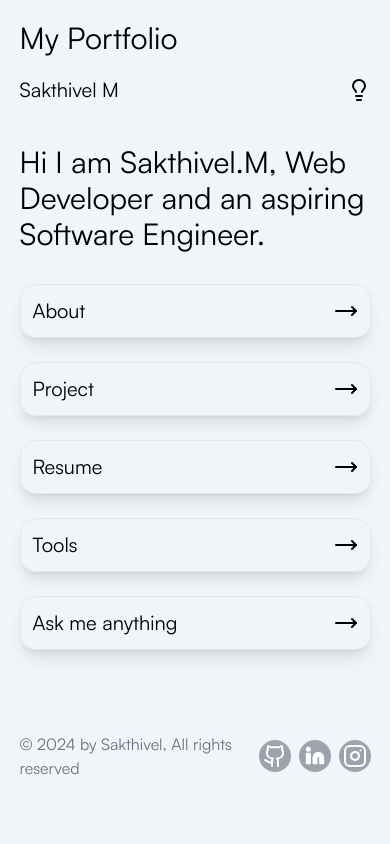
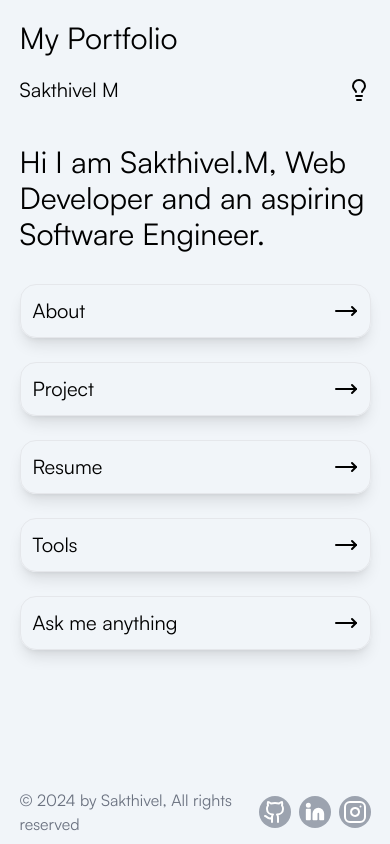
Before and after one commit to Sakthivel-dev-MERN/Portfolio, a plain HTML site: page index.html in a window 390 px wide. Drawn offline with nearby package versions, Linux system fonts and the light colour scheme; files whose address does not match are found by name.

Commit message:
changes made

```diff
--- a/index.html
+++ b/index.html
@@ -64,10 +64,10 @@
     <!-- redirections -->
     <div class="h-[50px]"></div>
     <!-- copyrights -->
-    <footer class="py-5">
-        <div class="xl:container mx-auto font-[satoshi-regular]">
+    <section class="py-5 hidden md:block">
+        <div class="2xl:container mx-auto font-[satoshi-regular] ">
             <div class="w-[90%] lg:w-[75%] mx-auto grid grid-cols-1">
-               <div class="flex justify-between items-center h-[48px]">
+               <div class="flex justify-between items-center h-[48px] ">
                     <div class="text-gray-500">
                         <p class="text-base"> &copy; 2024 by Sakthivel, All rights reserved</p>
                     </div>
@@ -85,8 +85,32 @@
                </div>
             </div>
         </div>
-    </footer>
+    </section>
     <!-- copyrights -->
+    <!-- mobile copyrights -->
+    <section class="py-5 block md:hidden">
+        <div class="2xl:container mx-auto font-[satoshi-regular] ">
+            <div class=" w-[100%] lg:w-[75%] mx-auto grid grid-cols-1 fixed bottom-2">
+               <div class="w-[90%] mx-auto flex justify-between items-center h-[48px] ">
+                    <div class="text-gray-500">
+                        <p class="text-base"> &copy; 2024 by Sakthivel, All rights reserved</p>
+                    </div>
+                    <div class=" flex justify-around items-center gap-2">
+                        <button class=" bg-gray-400 rounded-[32px] h-[32px] w-[32px] p-1 flex justify-center items-center">
+                            <svg xmlns="http://www.w3.org/2000/svg" width="24" height="24" viewbox="0 0 24 24" fill="none" stroke="white" stroke-width="2" stroke-linecap="round" stroke-linejoin="round" class="lucide lucide-github"><path d="M15 22v-4a4.8 4.8 0 0 0-1-3.5c3 0 6-2 6-5.5.08-1.25-.27-2.48-1-3.5.28-1.15.28-2.35 0-3.5 0 0-1 0-3 1.5-2.64-.5-5.36-.5-8 0C6 2 5 2 5 2c-.3 1.15-.3 2.35 0 3.5A5.403 5.403 0 0 0 4 9c0 3.5 3 5.5 6 5.5-.39.49-.68 1.05-.85 1.65-.17.6-.22 1.23-.15 1.85v4"/><path d="M9 18c-4.51 2-5-2-7-2"/></svg>
+                        </button>
+                        <button class=" bg-gray-400 rounded-[32px] h-[32px] w-[32px] p-1.5 flex justify-center items-center">
+                            <svg xmlns="http://www.w3.org/2000/svg" width="24" height="24" viewBox="0 0 24 24" fill="white" stroke="white" stroke-width="2" stroke-linecap="round" stroke-linejoin="round" class="lucide lucide-linkedin"><path d="M16 8a6 6 0 0 1 6 6v7h-4v-7a2 2 0 0 0-2-2 2 2 0 0 0-2 2v7h-4v-7a6 6 0 0 1 6-6z"/><rect width="4" height="12" x="2" y="9"/><circle cx="4" cy="4" r="2"/></svg>
+                        </button>
+                        <button class=" bg-gray-400 rounded-[32px] h-[32px] w-[32px] p-1 flex justify-center items-center">
+                            <svg xmlns="http://www.w3.org/2000/svg" width="24" height="24" viewBox="0 0 24 24" fill="none" stroke="white" stroke-width="2" stroke-linecap="round" stroke-linejoin="round" class="lucide lucide-instagram"><rect width="20" height="20" x="2" y="2" rx="5" ry="5"/><path d="M16 11.37A4 4 0 1 1 12.63 8 4 4 0 0 1 16 11.37z"/><line x1="17.5" x2="17.51" y1="6.5" y2="6.5"/></svg>
+                        </button>
+                    </div>
+               </div>
+            </div>
+        </div>
+    </section>
+    <!-- mobile copyrights -->
 
 </body>
 </html>
```
Also changed, not shown: About.html (+1 -0 lines), project.html (+6 -2 lines), assets/crypto-project.jpeg (added).
